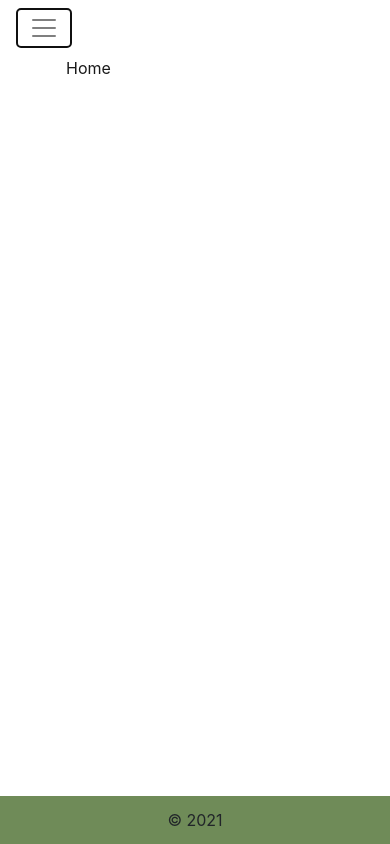
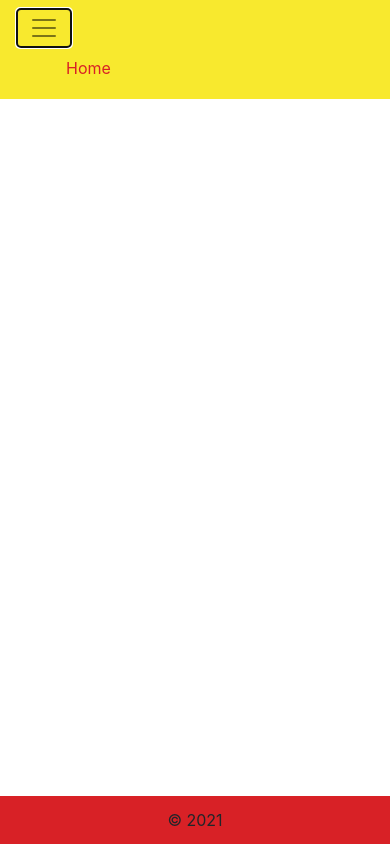
Before and after one commit to OverkillTV/amazingmacedonia.com, a plain HTML site: page index.html in a window 390 px wide. Both pictures are taken after a click on the button 44 px from the left and 28 px from the top of the page. Drawn offline with nearby package versions, Linux system fonts and the light colour scheme.

Commit message:
Change color

```diff
--- a/css/main.css
+++ b/css/main.css
@@ -83,7 +83,7 @@ a {
     /* width: 50%; */
     cursor: pointer;
     box-sizing: border-box;
-    margin-top: 60px;
+    margin-top: 56px;
     /* height: calc(100% - 108px); */
 
     position: relative;
@@ -135,7 +135,7 @@ a {
 
 .divBodyFooter {
     min-height: 48px;
-    background-color: #6f8b58;
+    background-color: #d82126;
 
     display: flex;
     flex-direction: column;
@@ -165,9 +165,8 @@ a {
 
 
 .divMainNavigation {
-    /* background-color: #0f2d49; */
-    background-color: #ffffff;
-    border-bottom: 3px solid #ffffff;
+    background-color: #f8e92e;
+    border-bottom: 3px solid #f8e92e;
 
     position: fixed;
     top: 0;
@@ -222,6 +221,9 @@ a {
 /* .navRoot .nav-item:not(:first-child) {
     margin-left: 50px;
 } */
+.navbar-light .navbar-nav .active>.nav-link, .navbar-light .navbar-nav .nav-link.active, .navbar-light .navbar-nav .nav-link.show, .navbar-light .navbar-nav .show>.nav-link {
+    color: #d82126;
+}
 .nav-pills .nav-link.active, .nav-pills .show>.nav-link {
     background-color: transparent;
     /* color: #fff; */
@@ -249,7 +251,7 @@ a {
     bottom: 0px;
     height: 2px;
     width: 50px;
-    background: #333;
+    background: #d82126;
     -webkit-transform: scale3d(0, 1, 1);
     -moz-transform: scale3d(0, 1, 1);
     -ms-transform: scale3d(0, 1, 1);
--- a/css/responsive.css
+++ b/css/responsive.css
@@ -1,7 +1,7 @@
 @media only screen and (max-width: 6805px) {
 	.divBodyContent {
 		box-sizing: border-box;
-		margin-top: 60px;
+		margin-top: 56px;
 
 		position: relative;
 		background-image: url('../img/background.png');
@@ -17,7 +17,7 @@
 @media only screen and (max-width: 3840px) {
 	.divBodyContent {
 		box-sizing: border-box;
-		margin-top: 60px;
+		margin-top: 56px;
 
 		position: relative;
 		background-image: url('../img/background.png');
@@ -33,7 +33,7 @@
 @media only screen and (max-width: 1920px) {
 	.divBodyContent {
 		box-sizing: border-box;
-		margin-top: 60px;
+		margin-top: 56px;
 
 		position: relative;
 		background-image: url('../img/background.png');
@@ -77,7 +77,7 @@
 	}
 	.divBodyContent {
 		padding: 0 20px;
-		margin: 60px 0 0 0;
+		margin: 56px 0 0 0;
 		width: 100%;
 		height: 100%;
 
@@ -150,7 +150,7 @@
 	}
 	.divBodyContent {
 		padding: 0 20px;
-		margin: 60px 0 0 0;
+		margin: 56px 0 0 0;
 		width: 100%;
 		height: 100%;
 
@@ -250,7 +250,7 @@
 	}
 	.divBodyContent {
 		padding: 0 20px;
-		margin: 60px 0 0 0;
+		margin: 56px 0 0 0;
 		width: 100%;
 		height: 100%;
 
@@ -336,7 +336,7 @@
 	}
 	.divBodyContent {
 		padding: 0 20px;
-		margin: 60px 0 0 0;
+		margin: 56px 0 0 0;
 		width: 100%;
 		height: 100%;
 
@@ -427,7 +427,7 @@
 	}
 	.divBodyContent {
 		padding: 0 20px;
-		margin: 60px 0 0 0;
+		margin: 56px 0 0 0;
 		width: 100%;
 		height: 100%;
 
@@ -518,7 +518,7 @@
 	}
 	.divBodyContent {
 		padding: 0 20px;
-		margin: 60px 0 0 0;
+		margin: 56px 0 0 0;
 		width: 100%;
 		height: 100%;
 
@@ -610,7 +610,7 @@
 	}
 	.divBodyContent {
 		padding: 0 20px;
-		margin: 60px 0 0 0;
+		margin: 56px 0 0 0;
 		width: 100%;
 		height: 100%;
 
@@ -686,7 +686,7 @@
 	}
 	.divBodyContent {
 		padding: 0 20px;
-		margin: 60px 0 0 0;
+		margin: 56px 0 0 0;
 		width: 100%;
 		height: 100%;
 
@@ -762,7 +762,7 @@
 	}
 	.divBodyContent {
 		padding: 0 20px;
-		margin: 60px 0 0 0;
+		margin: 56px 0 0 0;
 		width: 100%;
 		height: 100%;
 
```
Also changed, not shown: img/site_logo.jpg (added).
